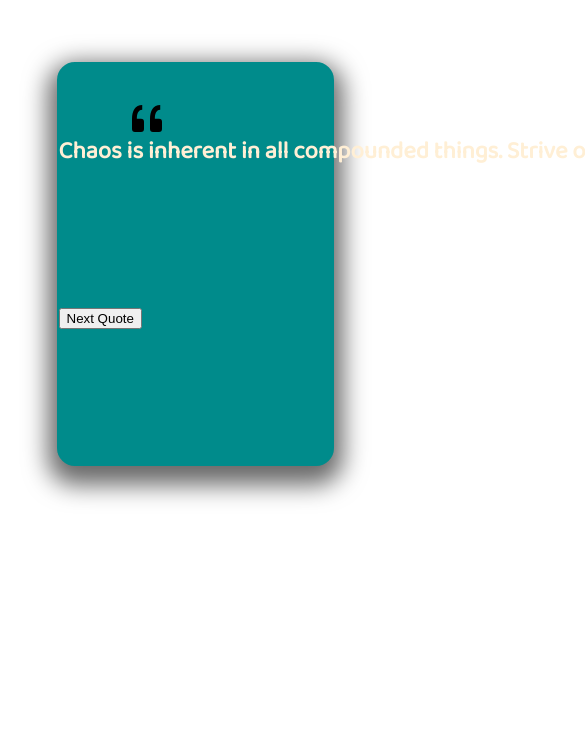
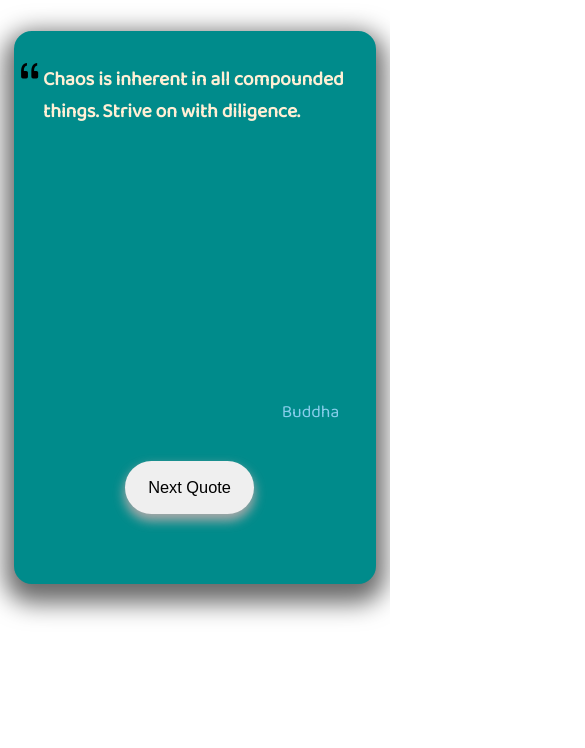
Before and after one commit to Utkp5/Quotes-API, a plain HTML site: page index.html in a window 390 px wide. Shown: the part 96-844 px from the top of the page, 585 px wide, since content can reach past the window. Drawn offline with Linux system fonts and the light colour scheme.

Commit message:
first commit

```diff
--- a/index.css
+++ b/index.css
@@ -7,12 +7,13 @@
 {
     text-align: center;
     color: royalblue;
-    font-size: 1.5rem;
+    font-size: 1.9vw;
     font-family: 'Baloo Da 2', cursive;
 }
 .container
 {
-    height: 35rem;
+    height: 90vh;
+    width: 100vw;
     display: flex;
     justify-content: center;
     align-items: center;
@@ -23,7 +24,7 @@
 {
     border: 2px solid darkcyan;
     background-color: darkcyan;
-    height: 25rem;
+    height: 65vh;
     width: 70vw;
     box-shadow: 0px 10px 25px 9px dimgrey;
     border-radius: 18px;
@@ -37,35 +38,169 @@
 }
 .quote
 {
-    height: 9rem;
-    width: 46rem;
-    margin: auto;
+    width: 52vw;
     color: papayawhip;
-    margin-top: 1rem;
+    margin-top: 3vh;
     font-family: 'Baloo Da 2', cursive;
+    margin-left: 9vw;
+    font-size: 1.8vw;
 }
 .author
 {
-    height: 2rem;
-    width: 18rem;
+    top: 15vh;
+    width: 23vw;
     position: relative;
-    left: 34rem;
-    font-size: 1.1rem;
+    left: 37vw;
+    font-size: 1.5vw;
     color: skyblue;
     font-family: 'Baloo Da 2', cursive;
     text-align: end;
 
 }
-.generate
+.button
 {
-    padding: 0.6rem 6rem;
+    padding: 2vh 6vw;
     position: relative;
-    top: 4rem;
+    top: 30vh;
     font-size: 1.5vw;
     border-radius: 30px;
     outline: none;
     border: none;
-    left: 22rem;
+    left: 24vw;
     cursor: pointer;
     box-shadow: 0px 6px 11px 1px darkgrey;
 }
+.button:hover
+{
+    letter-spacing: 1px;
+    transform: scale(1.1);
+    transition: all 0.5s;
+}
+
+@media (max-width:1200px) {
+    .quote
+    {
+        margin-left: 11vw;
+    }
+    .button
+    {
+        left: 25vw;
+    }
+}
+@media (max-width:960px) {
+    .quote
+    {
+        margin-left: 13vw;
+    }
+    .button
+    {
+        left: 23vw;
+    }
+    .navbar
+    {
+        font-size: 3.5vw;
+    }
+}
+@media (max-width:820px) {
+    .quote
+    {
+        margin-left: 6vw;
+    }
+    .button
+    {
+        left: 25vw;
+    }
+    .bi-quote
+    {
+        left: 0rem;
+    }
+}
+@media (max-width:670px) {
+    .quote
+    {
+        margin-left: 9vw;
+    }
+    .author
+    {
+        left: 35vw;
+    }
+}
+@media (max-width:500px) {
+    .navbar
+    {
+        font-size: 5vw;
+    }
+    .container
+    {
+        height: 72vh;
+    }
+    .Quote_container
+    {
+        height: 40vh;
+        width: 89vw;
+    }
+    .bi-quote
+    {
+        width: 7vw;
+        top: 3vh;
+    }
+    .quote
+    {
+        font-size: 3vw;
+        width: 75vw;
+        margin-top: 0vh;
+        margin-left: 9vw;
+    }
+    .author
+    {
+        left: 54vw;
+        top: 8vh;
+        font-size: 3vw;
+    }
+    .button
+    {
+        left: 33vw;
+        top: 10vh;
+        font-size: 2.2vw;
+    }
+ }
+
+@media (max-width:400px) {
+    .navbar
+    {
+        font-size: 5vw;
+    }
+    .container
+    {
+        height: 88vh;
+    }
+    .Quote_container
+    {
+            height: 65vh;
+    width: 92vw;
+    }
+    .bi-quote
+    {
+        width: 7vw;
+        top: 3vh;
+    }
+    .quote
+    {
+            font-size: 5vw;
+    width: 80vw;
+    margin-top: 0vh;
+    margin-left: 7vw;
+    }
+    .author
+    {
+            left: 60vw;
+    top: 32vh;
+    font-size: 4.5vw;
+    }
+    .button
+    {
+            left: 28vw;
+    top: 36vh;
+    font-size: 4.2vw;
+    }
+}
```
